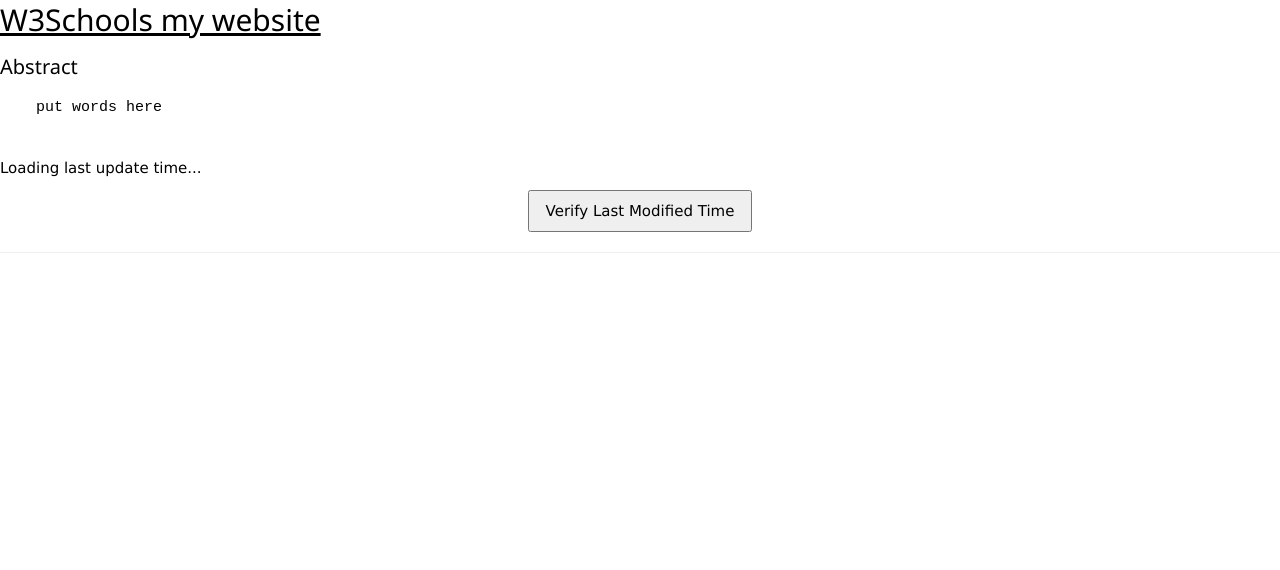
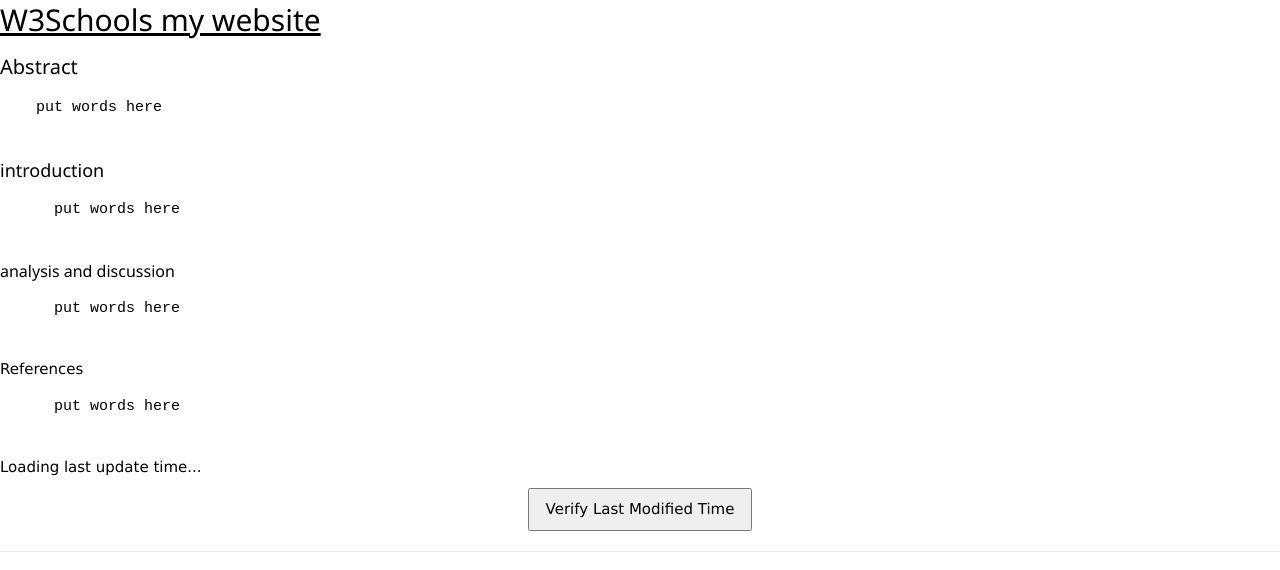
Before and after one commit to FEPSFY6911118/FY6911118, a plain HTML site: page index.html in a window 1280 px wide. Shown: the part 776-1346 px from the top of the page. Before the commit the page ends 1049 px from the top, so only its background shows below. Drawn offline with nearby package versions, Linux system fonts and the light colour scheme.

Commit message:
Update index.html

```diff
--- a/index.html
+++ b/index.html
@@ -76,6 +76,27 @@ p.exl {
   <pre>
     put words here
   </pre>
+  </p>
+
+  <h5 id="indroduction">introduction </h5>
+  <p>
+    <pre>
+      put words here
+    </pre>
+  </p>
+
+  <h6 id="Analysis and discussion">analysis and discussion</h6>
+  <p>
+    <pre>
+      put words here
+    </pre>
+  </p>
+
+  <h7 id="References">References</h7>
+  <p>
+    <pre>
+      put words here
+    </pre>
   </p>
   <!-- //////////////////////////////////////////////////////////////////////////////// -->
   <!-- ////////////////////////////// Adding last update ////////////////////////////// -->
```
